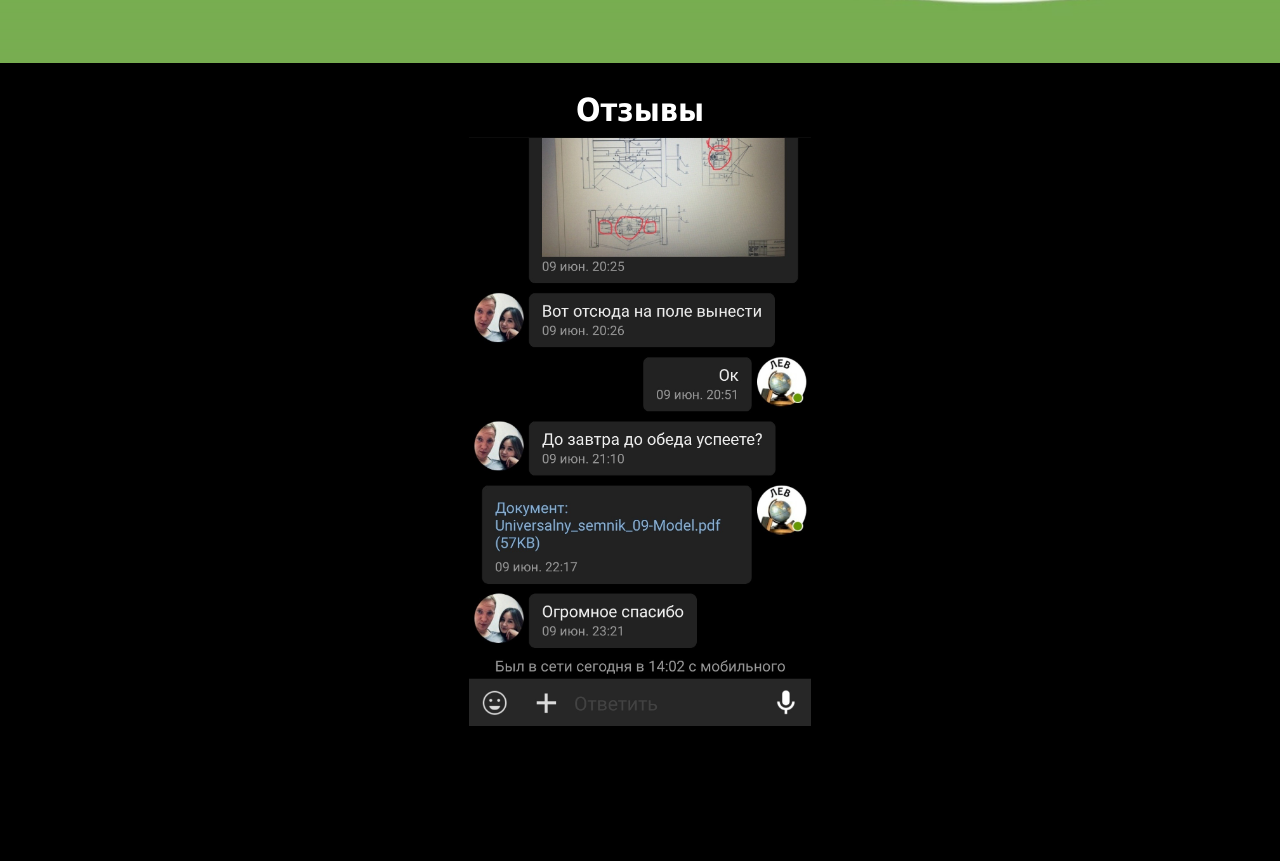
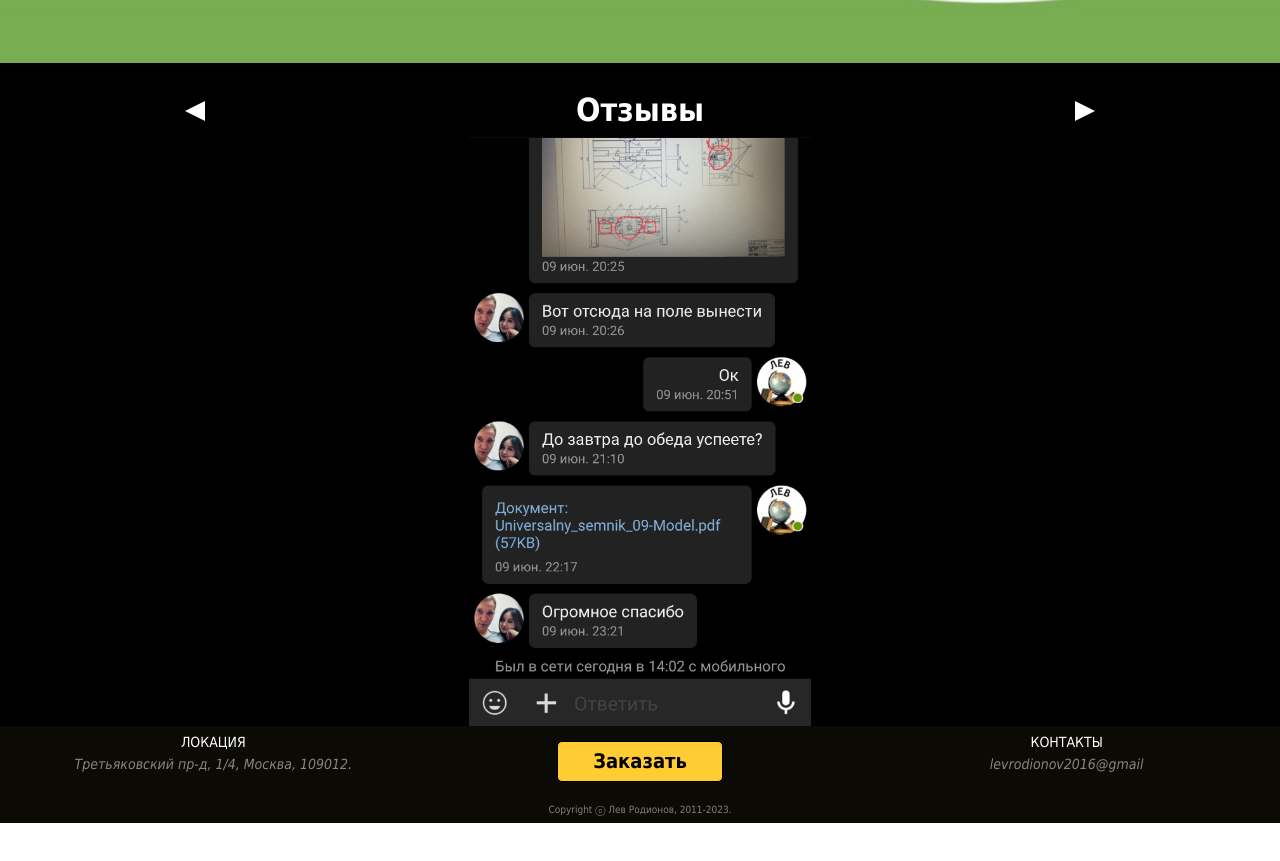
Before and after one commit to lev-rodionov/lev-rodionov.github.io, a plain HTML site: page index.html in a window 1280 px wide. Shown: the part 1900-2761 px from the top of the page. After the commit the page ends 2723 px from the top, so only its background shows below. Drawn offline with nearby package versions, Linux system fonts and the light colour scheme.

Commit message:
19.03 (20:19)

```diff
--- a/css/style.css
+++ b/css/style.css
@@ -346,11 +346,17 @@ p {
 /*Список*/
 .list {
 font-size: 20px;
+    outline: none;/*убирает золотую рамку*/
 
 
 }
+
+
 ol {
     list-style-type: none;
+
+
+
 
 }
 
@@ -364,7 +370,7 @@ summary {
 /* Block-4
 ====================================================*/
 .b4 {
-    height: 100vh;
+    height: auto;
     padding-top: 22px;
     background: #000;
 
@@ -382,7 +388,10 @@ summary {
 }
 
 .b4_title {
-    text-align: center;
+    display: flex;
+    align-items: center;
+    justify-content: space-around;
+
 
 
 }
@@ -400,6 +409,24 @@ summary {
     color:rgb(255, 255, 255);
     font-family:Tahoma, Geneva, sans-serif;
 }
+
+/*Стрелка*/
+.triangle-left {
+    width: 0;
+    height: 0;
+    border-top: 10px solid transparent;
+    border-bottom: 10px solid transparent;
+    border-right: 20px solid #fff;
+}
+
+.triangle-right {
+    width: 0;
+    height: 0;
+    border-top: 10px solid transparent;
+    border-bottom: 10px solid transparent;
+    border-left: 20px solid #fff;
+}
+
 
 .b4_photo {
     display: flex;
@@ -487,15 +514,86 @@ summary {
 
 }
 
-/*Не работает*/
-details[open] > summary {
-    border: none;
-    background: #000;
-    color: #fff;
+/*Аккардион*/
+details[open] > summary {/*Заголовок*/
+
 
 }
 
+details[open] {
+    border: 1px solid black;
+    width: 100%;
+    box-shadow: 12px 12px 2px 1px rgba(0, 0, 255, .2);
+    padding: 5px;
+}
 
+
+/* Footer
+====================================================*/
+.footer {
+    background-color: #000;
+    background: #0c0a05;
+
+
+}
+
+.f_block {
+    flex-wrap: wrap;
+}
+
+
+.footer_inner {
+    display: flex;
+
+
+    padding: 5px 0;
+
+    flex-wrap: wrap;
+
+
+}
+.footer_block {
+
+    text-align: center;
+    width: 33.33333%;
+
+
+}
+
+.footer_title {
+    font-size: 14px;
+
+    color: #fff;
+    text-transform: uppercase;
+
+}
+.footer_address {
+    font-size: 14px;
+    line-height: 1.5;
+    color: rgba(255, 255, 255, .5);
+
+}
+
+.mail {
+    text-decoration: none;
+    color: rgba(255, 255, 255, .5);
+}
+/* Сopyright
+====================================================*/
+.copyright {
+    padding: 5px 0;
+    background-color: #000;
+    background: #0c0a05;
+
+
+}
+.copyright_text {
+    text-align: center;
+    font-size: 10px;
+    color: #808080;
+
+
+}
 
 /* Media
 ====================================================*/
@@ -590,7 +688,7 @@ details[open] > summary {
 
     /*Вопросы по центру*/
     .b3_inner {
-        width: 100%;/*media*/
+        width: 95%;/*media*/
         padding-left: 0;/*media*/
     }
     .b3_container {
@@ -634,8 +732,26 @@ details[open] > summary {
         background-size: cover;
     }
 }
+/*Footer*/
+@media (max-width: 550px) {
+    .footer_block {
+        width: 100%;
+    }
+    .f_1 {
+        display: none;/*скрыл "О Нас" на мобилках*/
+        order: 2
 
+    }
+    .f_2 {
+        order: 1
 
+    }
+    .f_3 {
+        display: none;/*скрыл "О Нас" на мобилках*/
+        order: 2
+    }
+
+}
 
 
 
--- a/index.html
+++ b/index.html
@@ -151,7 +151,13 @@
                     <li>
                         <details>
                             <summary class="list">Как я могу оплатить?</summary>
-                            <em>Оплатa производится официально на карту Сбербанка.</em>
+                            <em>Оплатить можете с любой карты Мир/Visa/Mastercard.</em>
+                        </details>
+                    </li>
+                    <li>
+                        <details>
+                            <summary class="list">Доработки бесплатны?</summary>
+                            <em>Все корректировки бесплатны в рамках задания.</em>
                         </details>
                     </li>
                     <li>
@@ -177,7 +183,9 @@
     <div class="b4" id="b4"><!--блок4-->
         <div class="b4_container"><!--b4_container-->
             <div class="b4_title">
-                <h6>Отзывы</h6>
+                <div class="triangle-left"></div>
+                <div><h6>Отзывы</h6></div>
+                <div class="triangle-right"></div>
             </div><!--b4_title-->
 
 
@@ -289,6 +297,47 @@
 
 
 </div><!--page-->
+<div class="footer">
+    <div class="f_block">
+
+        <div class="footer_inner">
+
+            <div class="footer_block f_1"><!--1-->
+                <div class="footer_title">Локация</div><!--footer_title-->
+                <address class="footer_address">
+                    <div>Третьяковский пр-д, 1/4, Москва, 109012.</div>
+                </address>
+            </div><!--footer_block-->
+
+
+
+        <div class="footer_block f_2"><!--2-->
+
+            <!--Кнопка-->
+            <div class="container-btn">
+                <a class="btn btn-1" href="https://vk.com/1ev_rodionov" target="_blank">Заказать</a>
+            </div><!--container-btn-->
+        </div><!--footer_block2-->
+
+            <div class="footer_block f_3"><!--3-->
+                <div class="footer_title">Контакты</div><!--footer_title-->
+                <address class="footer_address">
+                    <div><a class="mail" href="mailto:levrodionov2016@gmail.com">levrodionov2016@gmail</a>
+                        </div>
+
+                </address>
+            </div><!--footer_block3-->
+
+    </div><!--footer_inner-->
+
+<div class="copyright">
+    <div class="copyright_text">
+        Copyright ⓒ Лев Родионов, 2011-2023.
+    </div>
+</div>
+
+    </div><!--f_block-->
+</div><!--footer-->
 <!--Javascript-->
 <script src="https://cdn.jsdelivr.net/npm/slick-carousel@1.8.1/slick/slick.min.js"></script>
 <script src="app.js"></script>
```
